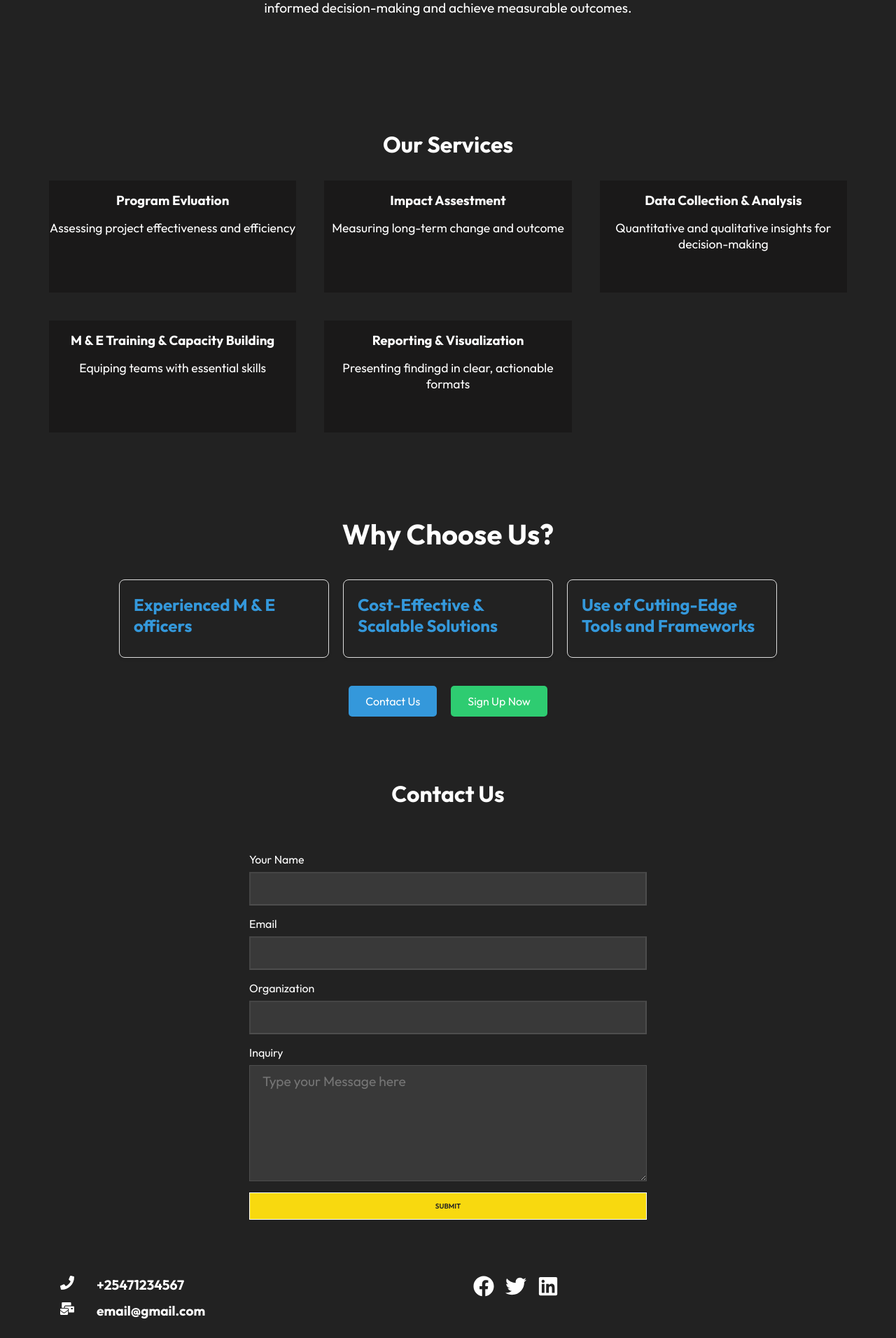
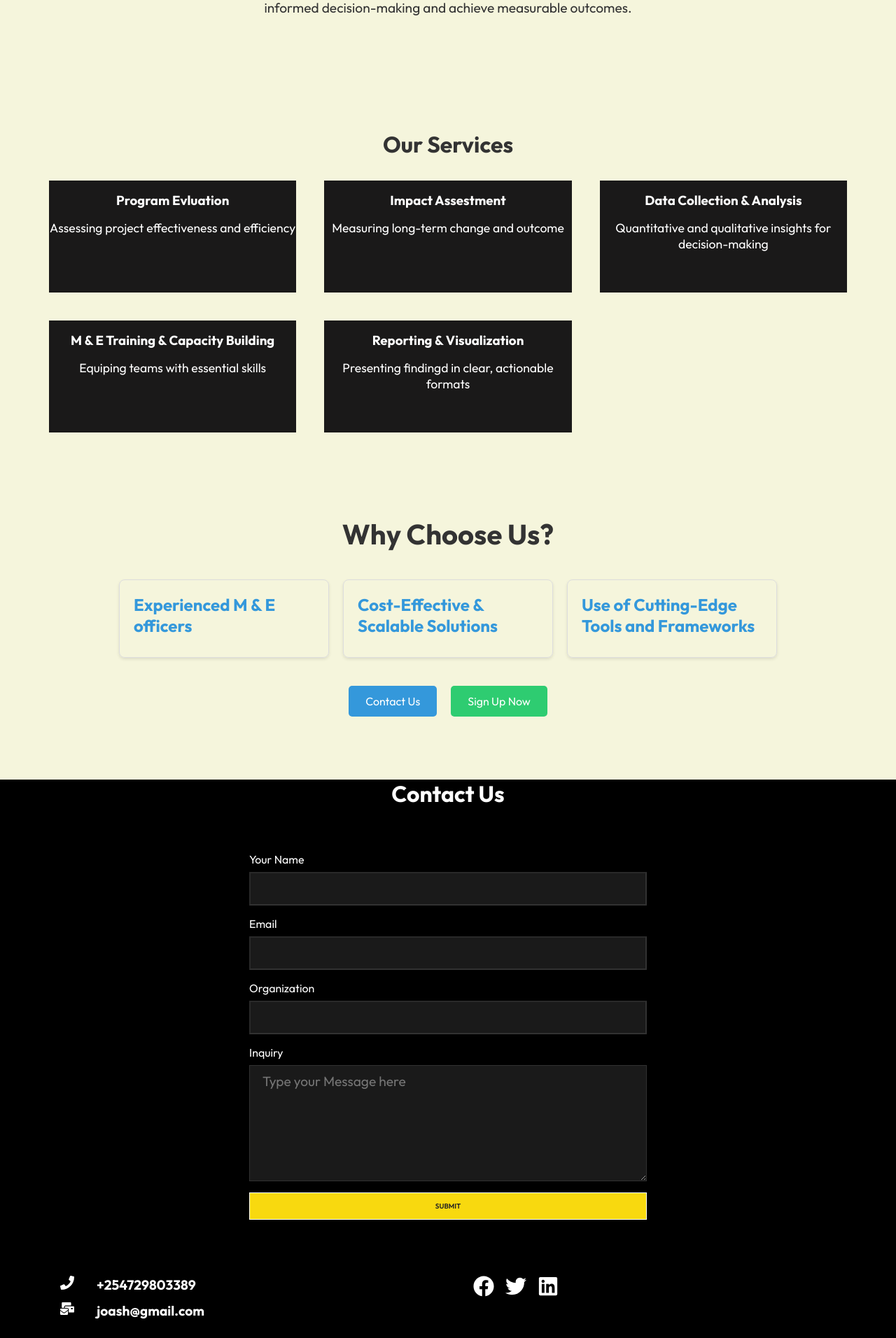
Before and after one commit to briyomatata/landing, a React (Create React App) app: page / in a window 1280 px wide. Shown: the part 1020-2932 px from the top of the page at 70% size. Built offline with nearby package versions, Linux system fonts and the light colour scheme.

Commit message:
background color changes

```diff
--- a/src/index.css
+++ b/src/index.css
@@ -7,7 +7,7 @@
 }
 
 body{
-  background: #222222;
+  background: #F5F5DC;
 }
 
 h1,h4, p, a{
--- a/src/routes/About.css
+++ b/src/routes/About.css
@@ -19,11 +19,14 @@
 
 .about .left h1{
     text-align: center;
+    color: #333;
 }
 
 .about .left p{
     margin: 1.2rem 0;
     text-align: center;
+    color: #333;
+
 }
 
 .about .right{
--- a/src/routes/Contact.css
+++ b/src/routes/Contact.css
@@ -1,5 +1,10 @@
-.centered-title{
+.container{
+ background-color: black;
+}
+.centered-title h1{
     text-align: center;
+    color: #fff;
+    margin-top: 30px;
 }
 
 
@@ -23,5 +28,5 @@ form input, form textarea{
     font-size: 1.2rem;
     background-color: rgba(255, 255, 255, 0.1);
     border-color: rgba(255, 255, 255, 0.1);
-    color: #f4f4f4;
+
 }
--- a/src/routes/Contact.js
+++ b/src/routes/Contact.js
@@ -3,7 +3,9 @@ import "./Contact.css"
 
 function Form() {
   return (
-    <div className='form'>
+
+    <div className='container'>
+       <div className='form'>
         <div className='centered-title'>
             <h1>Contact Us</h1>
         </div>
@@ -22,7 +24,9 @@ function Form() {
 
             <button className='btn'>Submit</button>
         </form>
+        </div>
     </div>
+
   )
 }
 
--- a/src/routes/Footer.css
+++ b/src/routes/Footer.css
@@ -1,7 +1,6 @@
-.footer{
+.Footer{
     width: 100%;
-    padding: 6rem 0;
-    background-color: rgba(19, 19, 19, 0.8);
+    background-color:#000;
 }
 
 .footer-container{
--- a/src/routes/Footer.js
+++ b/src/routes/Footer.js
@@ -12,14 +12,14 @@ function Footer() {
                 <div className="phone">
                <h4>
                <FaPhone  size={20} style={{color: "#fff", marginRight: "2rem"}}/>
-               +25471234567
+               +254729803389
                </h4>
                 </div>
 
                 <div className="email">
                <h4>
                <FaMailBulk  size={20} style={{color: "#fff", marginRight: "2rem"}}/>
-               email@gmail.com
+               joash@gmail.com
                </h4>
                 </div>
             </div>
--- a/src/routes/Hero.css
+++ b/src/routes/Hero.css
@@ -52,7 +52,10 @@ text-transform: uppercase;
 
 @media screen and (max-width:640px)  {
     .hero .content h1{
-        font-size: 1.6rem;
+        font-size: 2.5rem;
+        padding: 10px auto;
+        margin-bottom: 20px;
+        width: 320px;
     }
 
     .hero .content p{
@@ -60,10 +63,7 @@ text-transform: uppercase;
     }
 
 
-.hero{
-    height: 100%;
-    width: 100%;
-}
+
 
 
 }
--- a/src/routes/Services.css
+++ b/src/routes/Services.css
@@ -16,6 +16,10 @@
     background: #1a1919;
     height: 20vh;
     /* padding: 1.2rem; */
+}
+
+.project-heading{
+    color: #333;
 }
 
 
--- a/src/routes/Why.css
+++ b/src/routes/Why.css
@@ -9,7 +9,7 @@
   .page-title {
     font-size: 2.5em;
     margin-bottom: 40px;
-    color: #fff;
+    color: #333;
   }
 
   .reasons-container {
```
